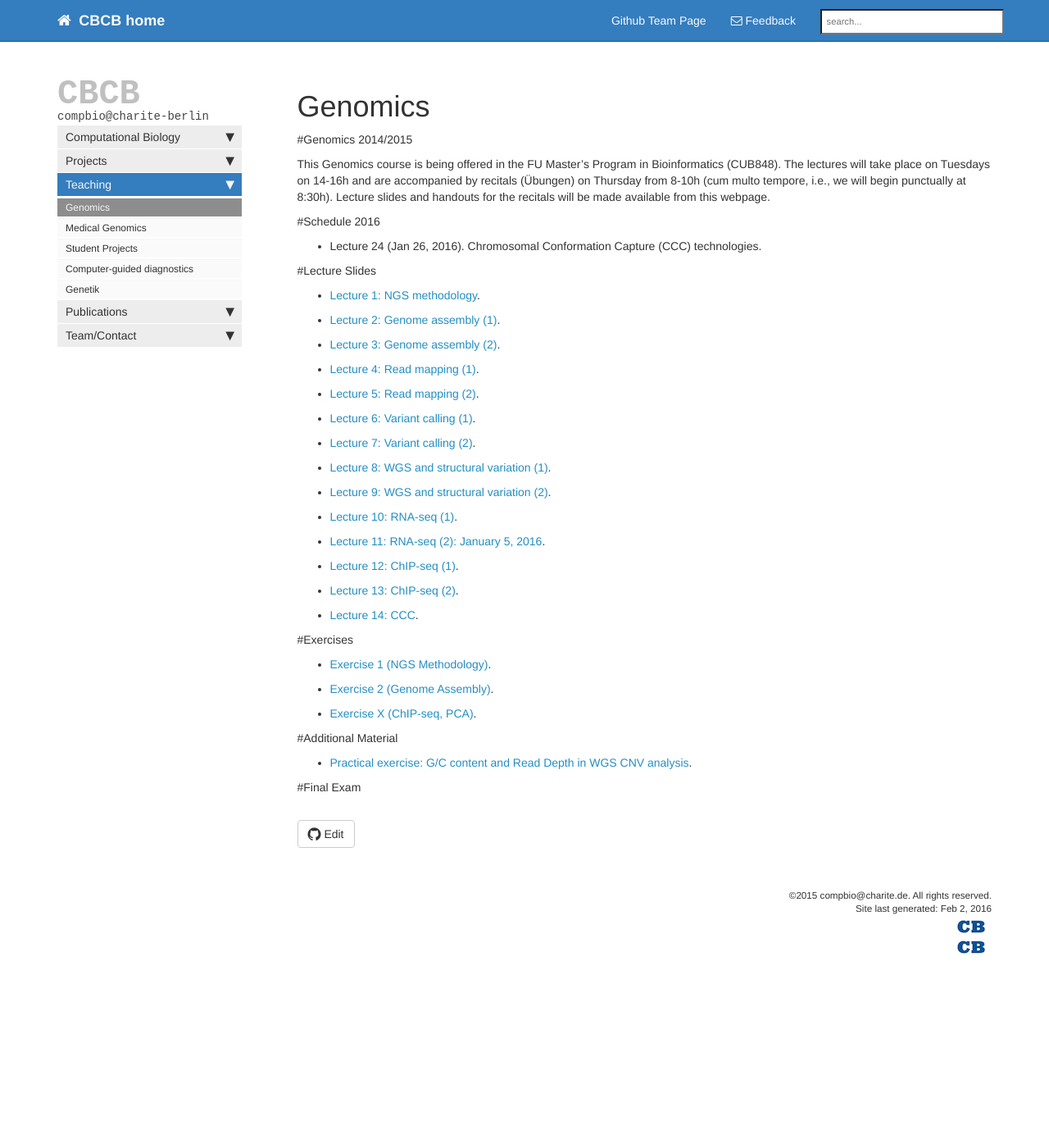
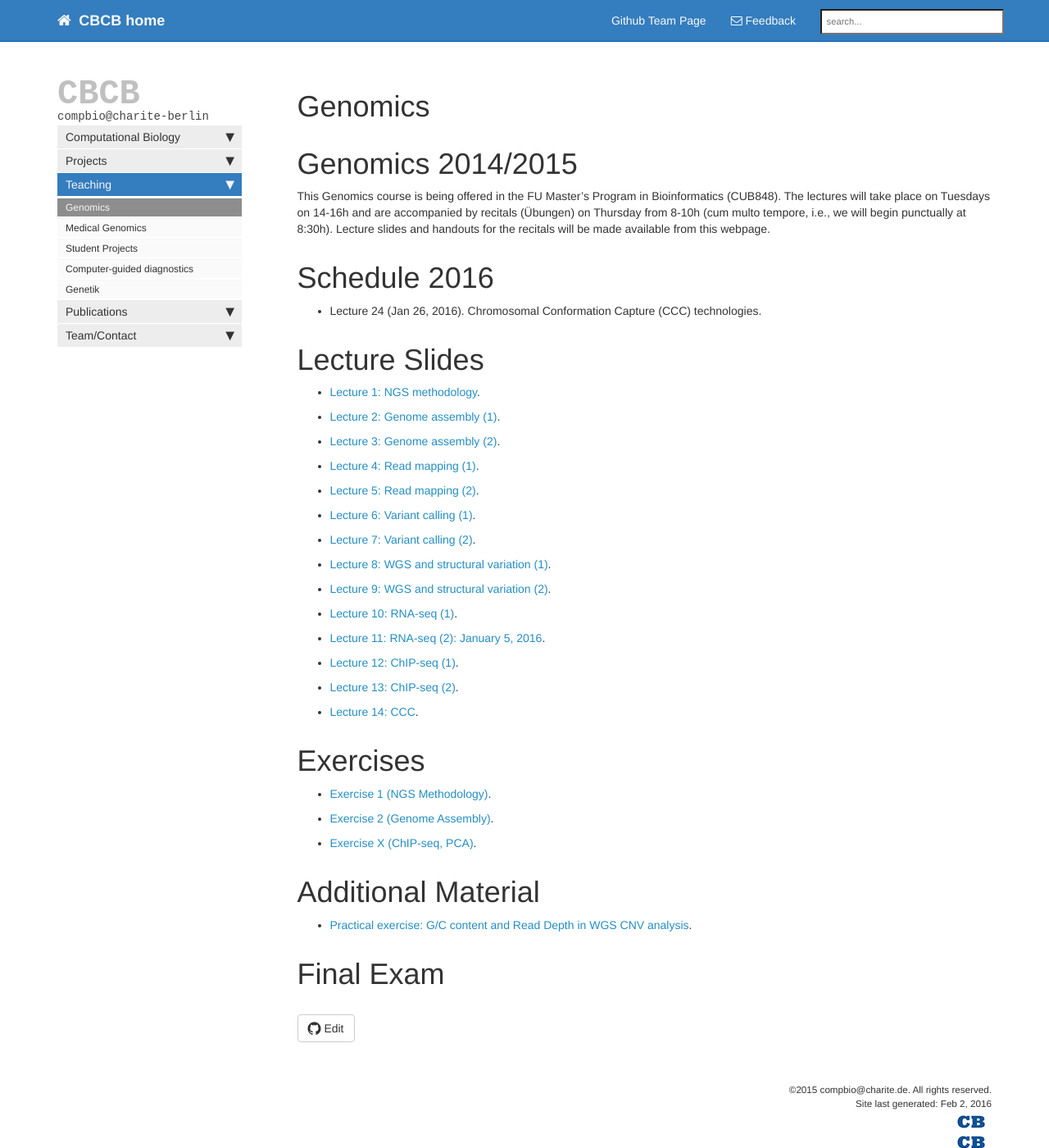
Before and after one commit to charite/charite.github.io, a Jekyll site: the page built from teaching-genomics.md, in a window 1280 px wide and 1400 px high. Shown: the whole window at 82% size. Built offline with Jekyll 4.4.1, drawn with Linux system fonts in a browser that asks for light colours; nearby versions of some CDN libraries; library files that are not in the unit come from our copies; comment, search, counter and statistics services are not loaded.

```diff
--- a/teaching-genomics.md
+++ b/teaching-genomics.md
@@ -2,16 +2,18 @@
 title: Genomics
 ---
 
-#Genomics 2014/2015
-
+Genomics 2014/2015
+======================
 This Genomics course is being offered in the FU Master's Program in Bioinformatics (CUB848). The lectures will take place on Tuesdays on 14-16h and are accompanied by recitals (Übungen) on Thursday from 8-10h (cum multo tempore, i.e., we will begin punctually at 8:30h). Lecture slides and handouts for the recitals will be made available from this webpage.
 
 
-#Schedule 2016
+Schedule 2016
+======================
 * Lecture 24 (Jan 26, 2016). Chromosomal Conformation Capture (CCC) technologies.
 
 
-#Lecture Slides
+Lecture Slides
+======================
 * [Lecture 1: NGS methodology](https://github.com/charite/charite.github.io/tree/master/media/robinson/teaching/Genomics/NGS-methodology.pdf).
 * [Lecture 2: Genome assembly (1)](https://github.com/charite/charite.github.io/tree/master/media/robinson/teaching/Genomics/genome-assembly1.pdf).
 * [Lecture 3: Genome assembly (2)](https://github.com/charite/charite.github.io/tree/master/media/robinson/teaching/Genomics/genome-assembly2.pdf).
@@ -28,13 +30,16 @@ This Genomics course is being offered in the FU Master's Program in Bioinformati
 * [Lecture 14: CCC](https://github.com/charite/charite.github.io/tree/master/media/robinson/teaching/Genomics/ccc.pdf).
 
 
-#Exercises
+Exercises
+======================
 * [Exercise 1 (NGS Methodology)](https://github.com/charite/charite.github.io/tree/master/media/robinson/teaching/Genomics/Genomics-Exercise-1.pdf).
 * [Exercise 2 (Genome Assembly)](https://github.com/charite/charite.github.io/tree/master/media/robinson/teaching/Genomics/Genomics-Exercise-2.pdf).
 * [Exercise X (ChIP-seq, PCA)](https://github.com/charite/charite.github.io/tree/master/media/robinson/teaching/Genomics/Genomics-Exercise-ChIP-seq.pdf).
 
 
-#Additional Material
+Additional Material
+======================
 * [Practical exercise: G/C content and Read Depth in WGS CNV analysis](https://github.com/charite/charite.github.io/tree/master/media/robinson/teaching/Genomics/CNV-Exercise.pdf).
 
-#Final Exam
+Final Exam
+======================
```
